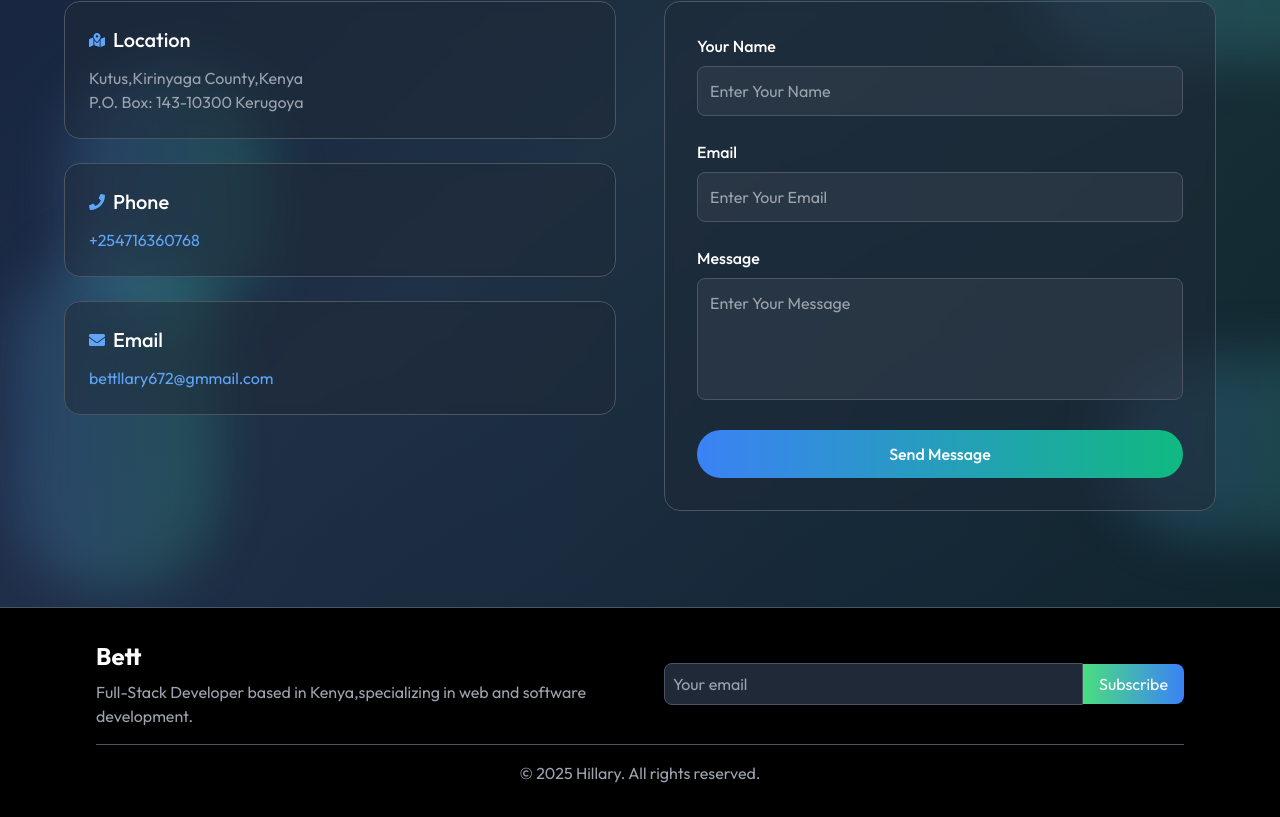
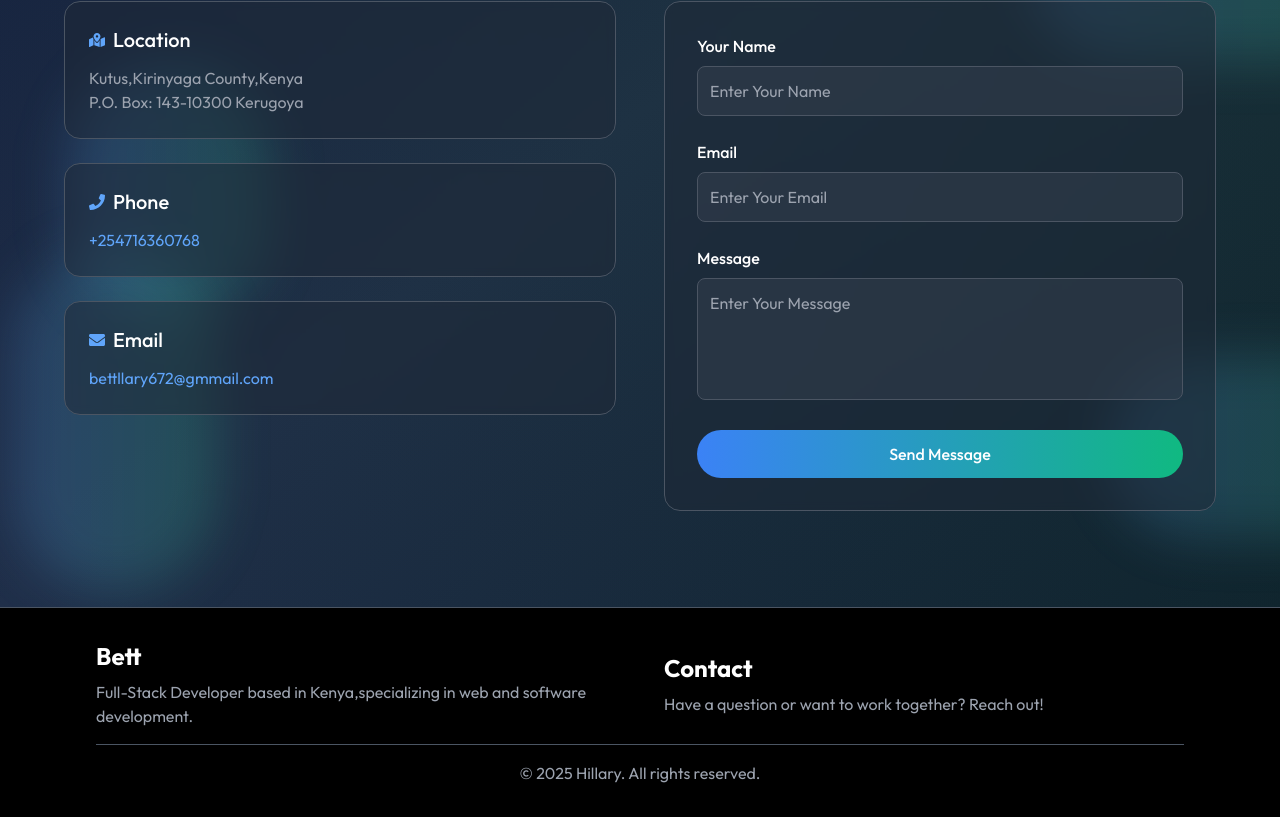
Before and after one commit to LlaryBett/My-Portfolio, a React (Vite) app: page / in a window 1280 px wide. Shown: the part 7543-8360 px from the top of the page. Built offline with nearby package versions, Linux system fonts and the light colour scheme.

Commit message:
`Removed email subscription form and added contact information in Footer component`

```diff
--- a/src/components/Footer.jsx
+++ b/src/components/Footer.jsx
@@ -13,22 +13,11 @@ const Footer = () => {
               software development.
             </p>
           </div>
-          <div className="flex-1 w-full">
-            <form className="flex items-center justify-center">
-              <input
-                type="email"
-                placeholder="Your email"
-                className="w-full p-2 rounded-l-lg bg-gray-800 border border-gray-600
-                focus:outline-none focus:border-green-400"
-              />
-              <button
-                type="submit"
-                className="bg-gradient-to-r from-green-400 to-blue-500 text-white px-4
-                py-2 rounded-r-lg"
-              >
-                Subscribe
-              </button>
-            </form>
+          <div className="flex-1 mb-4 md:mb-0">
+            <h3 className="text-2xl font-bold mb-2">Contact</h3>
+            <p className="text-gray-400">
+              Have a question or want to work together? Reach out!
+            </p>
           </div>
         </div>
 
```
